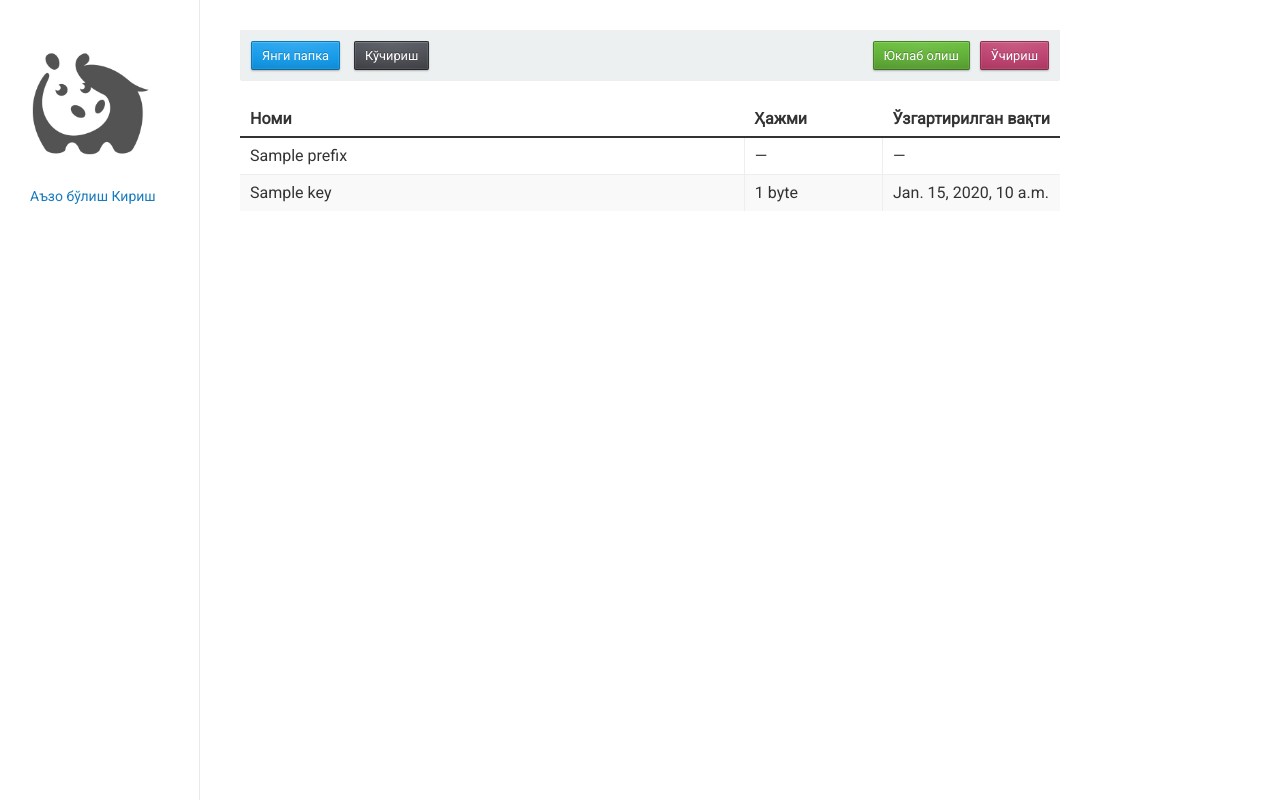
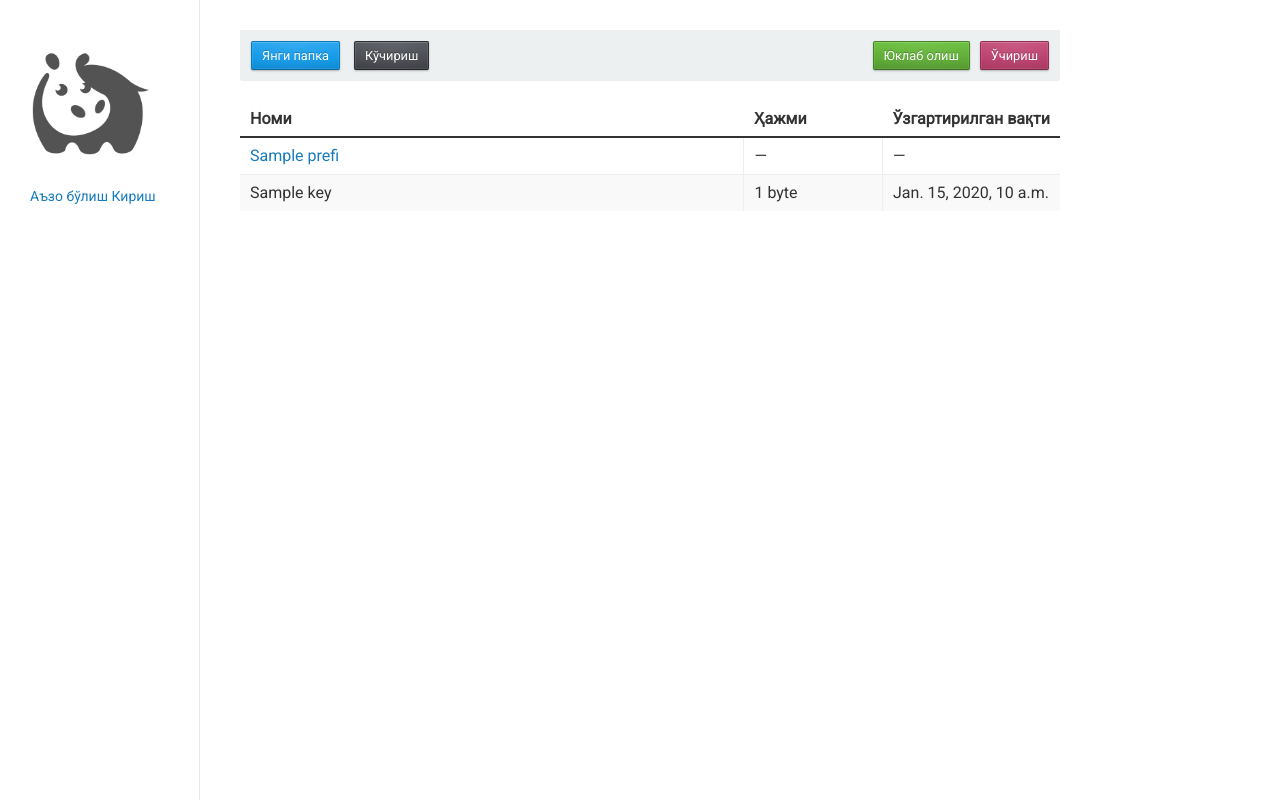
Before and after one commit to muminoff/hippo, a Django app: template hippo/core/templates/index.html in a window 1280 px wide. Run offline with Django 3.2, Linux system fonts and the light colour scheme; the template is opened without the code that fills it: most values are stand-ins (such as "Sample title", 1, 10 or a date in 2020); parts of the project's set-up code (start-up, migrations or seed data) failed here and were passed over; some libraries are stand-ins or nearby versions.

Commit message:
Directory slash trim

```diff
--- a/hippo/core/templates/index.html
+++ b/hippo/core/templates/index.html
@@ -24,7 +24,7 @@
               <tbody>
                 {% for object in objects.CommonPrefixes %}
                 <tr>
-                  <td>{{ object.Prefix }}</td>
+                  <td><a href="">{{ object.Prefix|slice:":-1" }}</a></td>
                   <td>—</td>
                   <td>—</td>
                 </tr>
```
